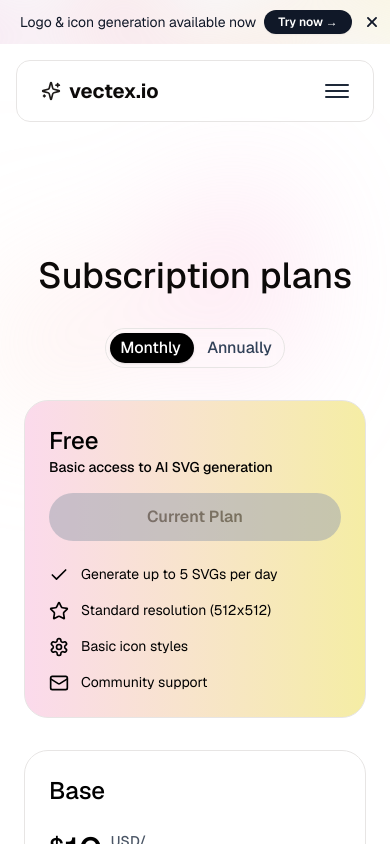
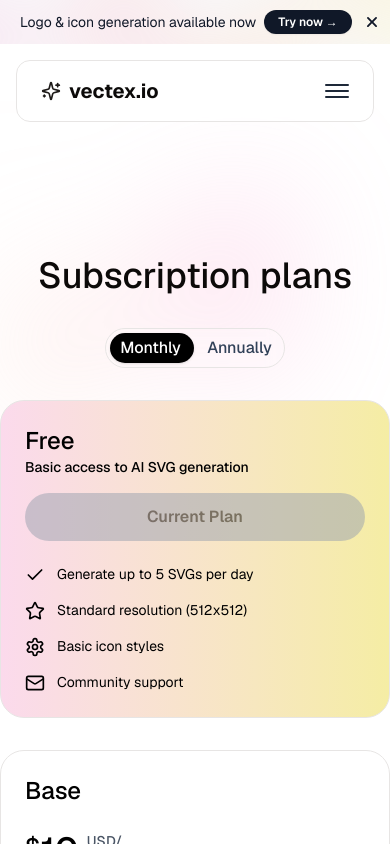
Before and after one commit to egor-baranov/a2a-ui, a Next.js app: page /pricing in a window 390 px wide. Shown: the top 844 px of the page. Built offline with nearby package versions, Linux system fonts and the light colour scheme.

Commit message:
mobile adaptivity

```diff
--- a/src/components/HomePage.tsx
+++ b/src/components/HomePage.tsx
@@ -482,11 +482,11 @@ export default function HomePage() {
 				</section>
 
 				{cards.map(({ bgColor, description, image, title }, index) => (
-					<StackingCardItem key={index} index={index} className="h-[960px] transform-gpu hover:-translate-y-2 transition duration-500 pt-32">
+					<StackingCardItem key={index} index={index} className="lg:h-[960px] h-[876px] duration-500 lg:pt-32 pt-24 sm:pt-8">
 						<div
 							className={cn(
 								bgColor,
-								"h-[80%] sm:h-[70%] flex-col sm:flex-row aspect-video px-8 py-10 flex w-11/12 rounded-4xl mx-auto relative hover:shadow-md text-black bg-white/90 backdrop-blur-md border-1"
+								"h-[80%] sm:h-[70%] flex-col sm:flex-row aspect-video px-8 py-10 flex w-11/12 rounded-4xl mx-auto relative text-black bg-white/90 backdrop-blur-md border-1"
 							)}
 						>
 							<div className="flex-1 flex flex-col justify-center">
--- a/src/components/Paywall.tsx
+++ b/src/components/Paywall.tsx
@@ -160,7 +160,7 @@ export default function Paywall() {
 	};
 
 	return (
-		<div className="max-w-full mx-auto px-6">
+		<div className="max-w-full mx-auto px-0">
 			<div className="flex items-center space-x-4 w-full justify-center pb-8">
 				<BillingToggle
 					onChange={(mode) => setIsAnnual(mode == "annually")}
```
